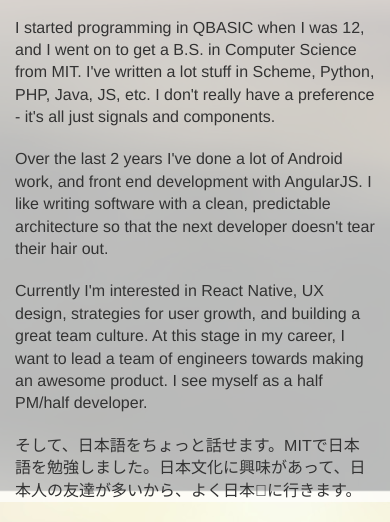
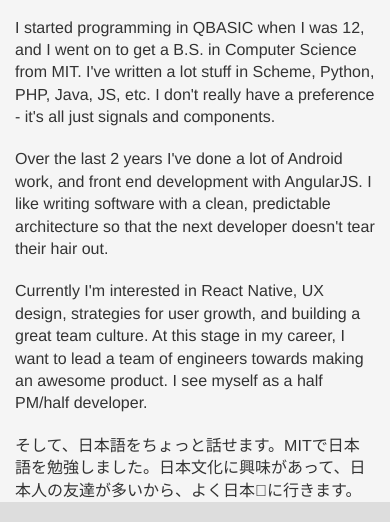
Before and after one commit to dslounge/dslounge.github.io, a website: page index.html in a window 390 px wide. Shown: the part 353-875 px from the top of the page. Drawn offline with nearby package versions, Linux system fonts and the light colour scheme.

Commit message:
remove background image on mobile.

```diff
--- a/css/styles.css
+++ b/css/styles.css
@@ -3,12 +3,17 @@
 }
 
 body{
-  background: url(/img/test-bg.jpg) no-repeat center center fixed;
-  -webkit-background-size: cover;
-  -moz-background-size: cover;
-  -o-background-size: cover;
-  background-size: cover;
+  background-color: #DDD;
 }
+
+@media (min-width: 992px) {
+  body {
+    background: url(/img/test-bg.jpg) no-repeat center center fixed;
+    background-size: cover;
+  }
+}
+
+
 
 .vertical-center {
   min-height: 100%;
```
